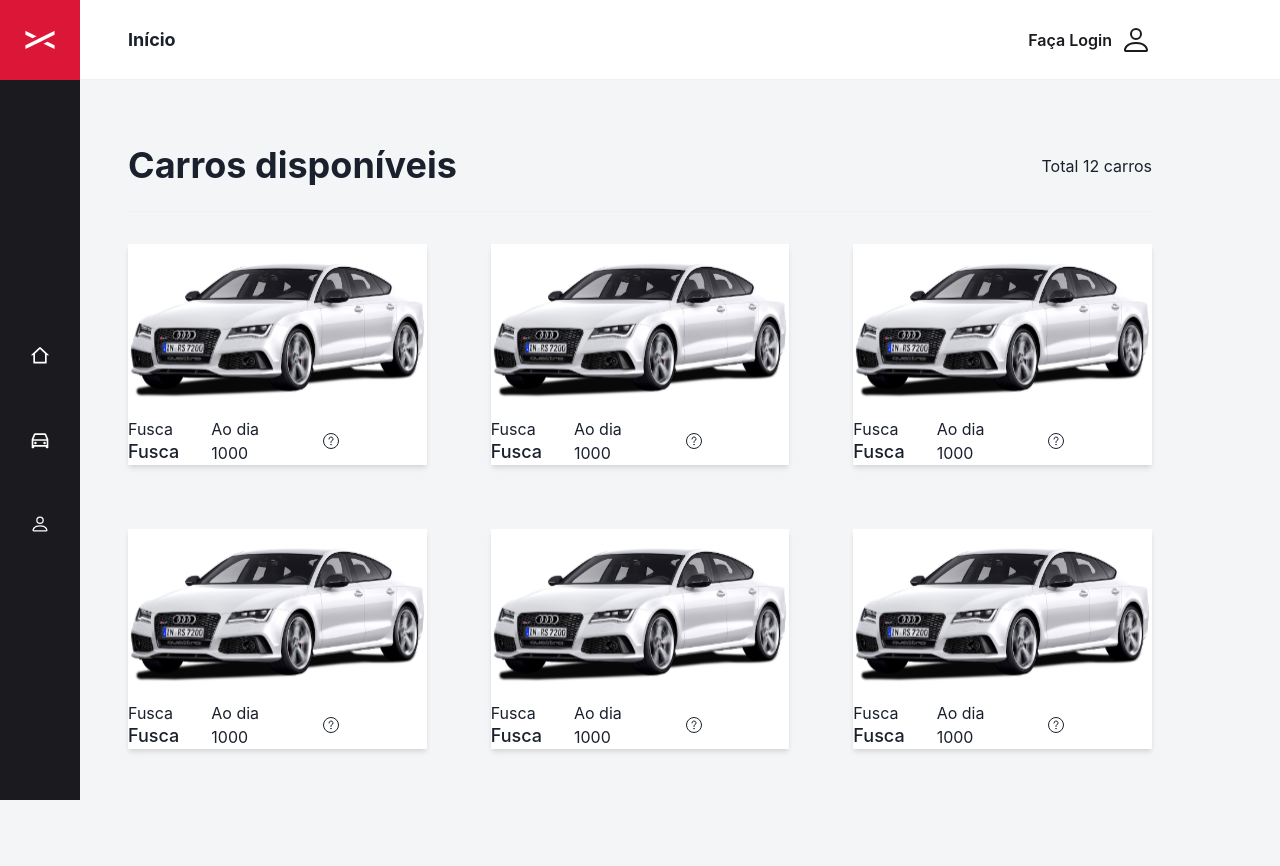
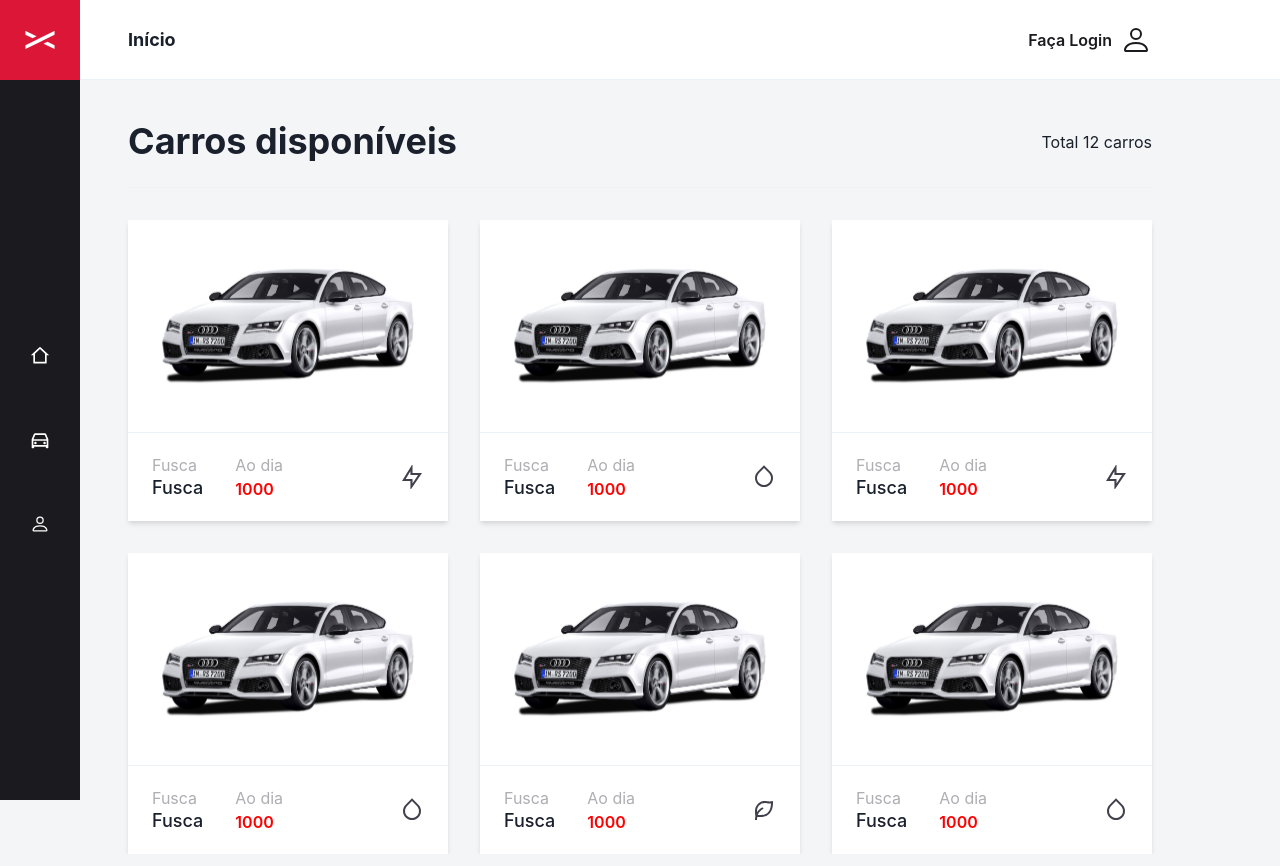
Before and after one commit to michelwene/RentX, a Next.js app: page /listagem in a window 1280 px wide. Shown: the top 866 px of the page. Built offline with nearby package versions, Linux system fonts and the light colour scheme.

Commit message:
feat: listing CarItem component

```diff
--- a/src/components/ActiveLink.tsx
+++ b/src/components/ActiveLink.tsx
@@ -30,7 +30,7 @@ export function ActiveLink({
   return (
     <Link {...rest}>
       {cloneElement(children, {
-        color: isActive ? "blue.500" : "inherit",
+        color: isActive ? "red" : "inherit",
       })}
     </Link>
   );
--- a/src/components/CarItem/index.tsx
+++ b/src/components/CarItem/index.tsx
@@ -8,6 +8,7 @@ import {
   Image,
   Text,
 } from "@chakra-ui/react";
+import { ReactElement } from "react";
 
 type CarTypes = {
   title: string;
@@ -20,9 +21,10 @@ type CarTypes = {
 interface CarItemProps {
   car: CarTypes;
   onClick?: () => void;
+  icon: ReactElement;
 }
 
-export function CarItem({ car, onClick }: CarItemProps) {
+export function CarItem({ car, icon, onClick }: CarItemProps) {
   return (
     <GridItem
       bg="white"
@@ -30,22 +32,32 @@ export function CarItem({ car, onClick }: CarItemProps) {
       cursor="pointer"
       display="flex"
       flexDirection="column"
+      onClick={onClick}
     >
-      <Image src={car.image} alt={car.name} />
-      <HStack spacing={16}>
+      <Image src={car.image} alt={car.name} p={8} />
+      <HStack
+        spacing={16}
+        justifyContent="space-between"
+        px={6}
+        py={5}
+        borderTop="1px"
+        borderColor="gray.100"
+      >
         <Flex gap={8}>
           <Box>
-            <Text>{car.title}</Text>
+            <Text color="#AEAEB3">{car.title}</Text>
             <Heading as="h2" fontSize={18} fontWeight={500}>
               {car.name}
             </Heading>
           </Box>
           <Box>
-            <Text>Ao dia</Text>
-            <Text>{car.price}</Text>
+            <Text color="#AEAEB3">Ao dia</Text>
+            <Text color="red" fontWeight={600}>
+              {car.price}
+            </Text>
           </Box>
         </Flex>
-        <Icon />
+        <Box>{icon}</Box>
       </HStack>
     </GridItem>
   );
--- a/src/components/Header/index.tsx
+++ b/src/components/Header/index.tsx
@@ -8,7 +8,13 @@ interface HeaderProps {
 
 export function Header({ children }: HeaderProps) {
   return (
-    <Flex as="header" borderBottom="1px" borderColor="gray.100" height="80px">
+    <Flex
+      as="header"
+      borderBottom="1px"
+      borderColor="gray.100"
+      height="80px"
+      bg="white"
+    >
       <Flex width="80vw" justify="space-between" mx="auto" align="center">
         <Heading as="h2" fontSize={18}>
           {children}
--- a/src/pages/listagem/index.tsx
+++ b/src/pages/listagem/index.tsx
@@ -14,6 +14,9 @@ import {
 import { CarItem } from "src/components/CarItem";
 import { Header } from "src/components/Header";
 import { Sidebar } from "src/components/Sidebar";
+import Energy from "../../../public/assets/Energia.svg";
+import Gasoline from "../../../public/assets/Gasolina.svg";
+import Hybrid from "../../../public/assets/Hibrido.svg";
 
 export default function listing() {
   return (
@@ -23,11 +26,10 @@ export default function listing() {
       <Flex
         width="100%"
         mx="auto"
-        height="100vh"
-        as="section"
-        pt={16}
+        height="100%"
+        as="main"
+        pt={10}
         flexDirection="column"
-        bg="#F4F5F6"
       >
         <Box
           width="80%"
@@ -42,7 +44,7 @@ export default function listing() {
           </Flex>
         </Box>
         <Grid width="80%" mx="auto" mt={8}>
-          <SimpleGrid spacing={16} columns={3}>
+          <SimpleGrid spacing={8} columns={3}>
             <CarItem
               car={{
                 title: "Fusca",
@@ -50,6 +52,7 @@ export default function listing() {
                 name: "Fusca",
                 image: "/assets/Audi.svg",
               }}
+              icon={<Energy />}
             />
             <CarItem
               car={{
@@ -58,6 +61,7 @@ export default function listing() {
                 name: "Fusca",
                 image: "/assets/Audi.svg",
               }}
+              icon={<Gasoline />}
             />
             <CarItem
               car={{
@@ -66,6 +70,7 @@ export default function listing() {
                 name: "Fusca",
                 image: "/assets/Audi.svg",
               }}
+              icon={<Energy />}
             />
             <CarItem
               car={{
@@ -74,6 +79,7 @@ export default function listing() {
                 name: "Fusca",
                 image: "/assets/Audi.svg",
               }}
+              icon={<Gasoline />}
             />
             <CarItem
               car={{
@@ -82,6 +88,7 @@ export default function listing() {
                 name: "Fusca",
                 image: "/assets/Audi.svg",
               }}
+              icon={<Hybrid />}
             />
             <CarItem
               car={{
@@ -90,6 +97,7 @@ export default function listing() {
                 name: "Fusca",
                 image: "/assets/Audi.svg",
               }}
+              icon={<Gasoline />}
             />
           </SimpleGrid>
         </Grid>
--- a/src/styles/theme.ts
+++ b/src/styles/theme.ts
@@ -10,4 +10,11 @@ export const theme = extendTheme({
   fonts: {
     body: "Inter, sans-serif",
   },
+  styles: {
+    global: {
+      body: {
+        backgroundColor: "#F4F5F6",
+      },
+    },
+  },
 });
```
